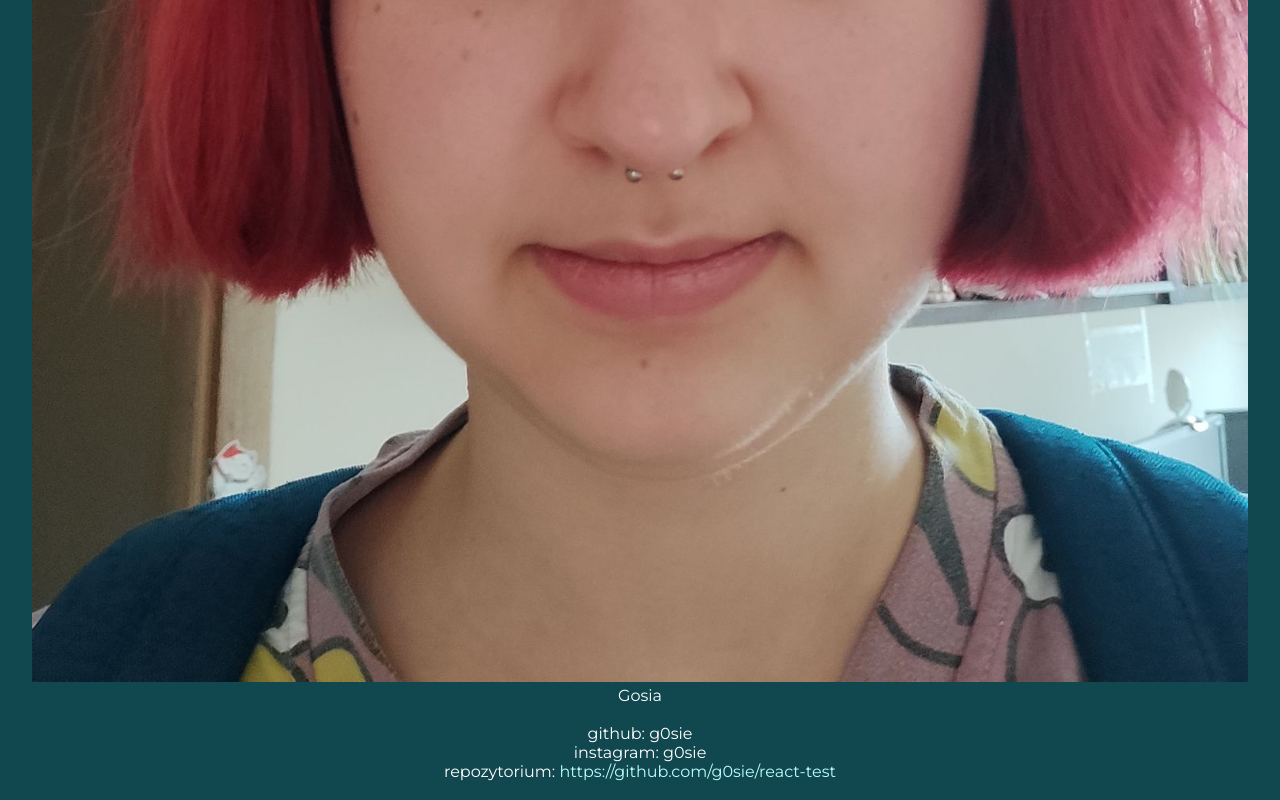
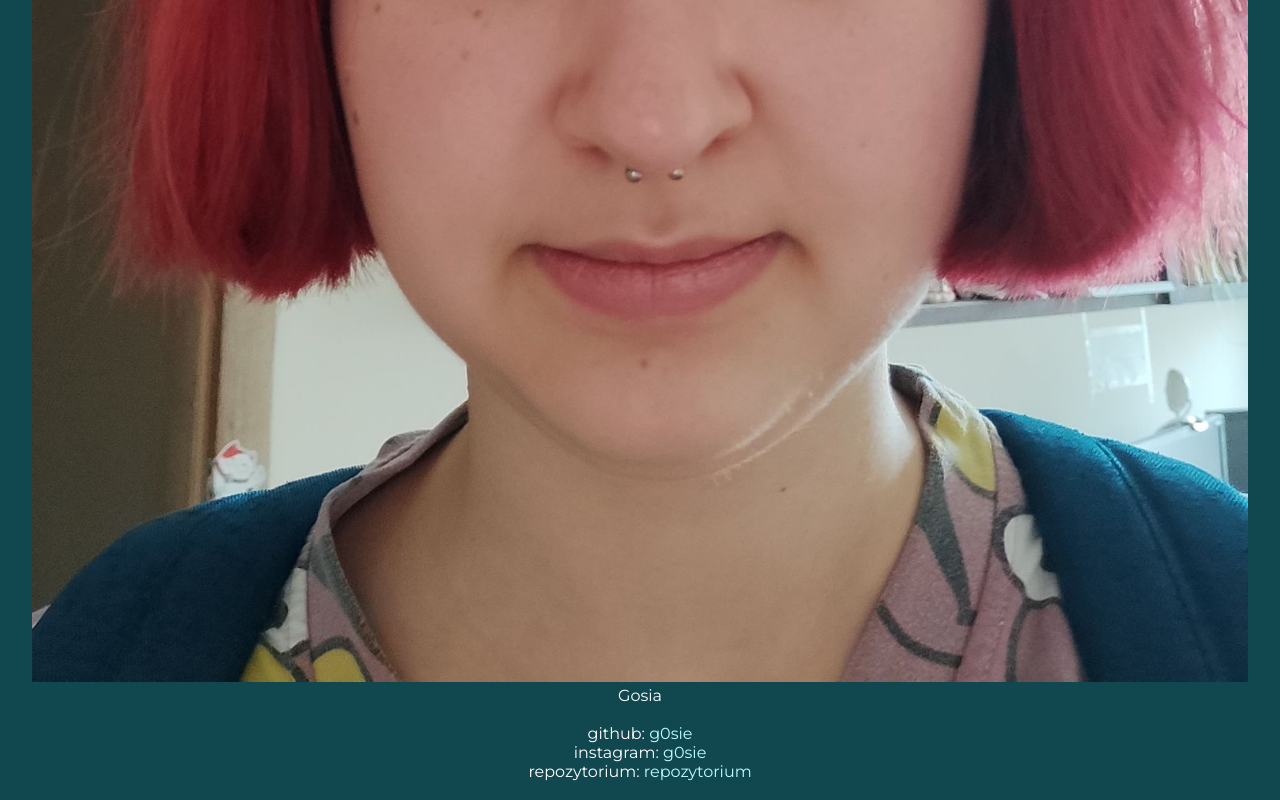
Before and after one commit to g0sie/react-test, a React (Create React App) app: page /about in a window 1280 px wide. Shown: the part 1049-1849 px from the top of the page. Built offline with nearby package versions, Linux system fonts and the light colour scheme.

Commit message:
feat(About): add links

```diff
--- a/src/pages/about.tsx
+++ b/src/pages/about.tsx
@@ -6,9 +6,9 @@ export const about = () => {
             <img className='gif' src="author.jpg" alt="miku is glad you're here"></img>
             <p>Gosia</p>
             <br></br>
-            <p>github: g0sie</p>
-            <p>instagram: g0sie</p>
-            <p>repozytorium: <a href='https://github.com/g0sie/react-test'>https://github.com/g0sie/react-test</a></p>
+            <p>github: <a href="https://github.com/g0sie" target="_blank">g0sie</a></p>
+            <p>instagram: <a href="https://www.instagram.com/g0sie/" target="_blank">g0sie</a></p>
+            <p>repozytorium: <a href='https://github.com/g0sie/react-test' target="_blank">repozytorium</a></p>
             <br></br>
         </div>
     );
```
